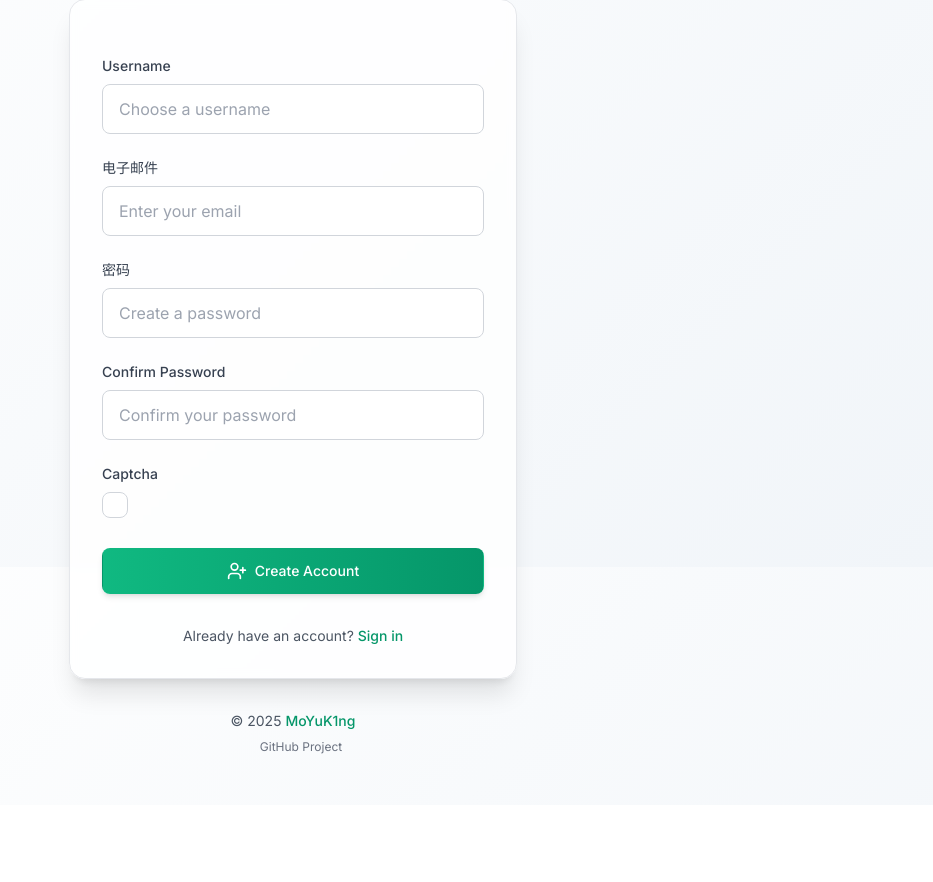
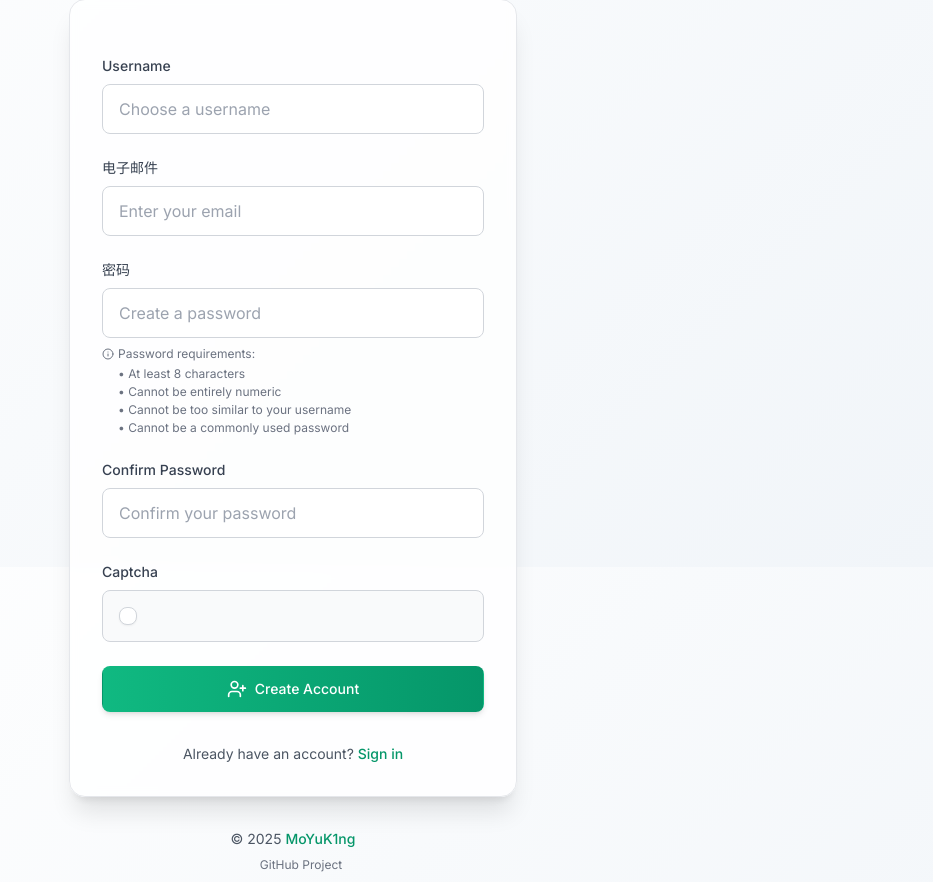
Before and after one commit to MoYuK1ng/MC_rcon_manage, a Django app: page /register/ in a window 1280 px wide. Shown: the part 233-1115 px from the top of the page, without its empty margins (347-1280 px from the left). Before the commit the page ends 987 px from the top, so only its background shows below. Run offline with Django 5.2, Linux system fonts and the light colour scheme; parts of the project's set-up code (start-up, migrations or seed data) failed here and were passed over; some libraries are stand-ins or nearby versions.

Commit message:
feat: add password requirements hint and improve captcha styling
- Add password complexity requirements display below password field
- Show requirements: 8+ characters, not all numeric, not similar to username, not common
- Wrap captcha in bordered container with gray background
- Add info icon to password requirements
- Apply to both English and Chinese registration pages
- Improve visual hierarchy and user guidance

```diff
--- a/servers/templates/registration/register.html
+++ b/servers/templates/registration/register.html
@@ -56,6 +56,18 @@
             <input type="password" name="{{ form.password1.name }}" id="{{ form.password1.id_for_label }}"
                    class="block w-full px-4 py-3 bg-white border border-gray-300 rounded-lg text-gray-900 placeholder-gray-400 focus:ring-2 focus:ring-emerald-500 focus:border-emerald-500 transition-all"
                    placeholder="{% trans 'Create a password' %}" required>
+            <div class="mt-2 text-xs text-gray-500 space-y-1">
+                <p class="flex items-center gap-1">
+                    <i data-lucide="info" class="w-3 h-3"></i>
+                    {% trans "Password requirements:" %}
+                </p>
+                <ul class="ml-4 space-y-0.5">
+                    <li>• {% trans "At least 8 characters" %}</li>
+                    <li>• {% trans "Cannot be entirely numeric" %}</li>
+                    <li>• {% trans "Cannot be too similar to your username" %}</li>
+                    <li>• {% trans "Cannot be a commonly used password" %}</li>
+                </ul>
+            </div>
         </div>
 
         <div>
@@ -67,12 +79,14 @@
 
         <div>
             <label class="block text-sm font-medium text-gray-700 mb-2">{{ form.captcha.label }}</label>
-            <div class="space-y-3">
-                <div class="bg-white border border-gray-300 rounded-lg p-3 inline-block">
-                    {{ form.captcha }}
+            <div class="bg-gray-50 border border-gray-300 rounded-lg p-4">
+                <div class="flex items-center gap-3">
+                    <div class="bg-white border border-gray-300 rounded-lg p-2 shadow-sm">
+                        {{ form.captcha }}
+                    </div>
                 </div>
                 {% if form.captcha.help_text %}
-                <p class="text-xs text-gray-600">{{ form.captcha.help_text }}</p>
+                <p class="text-xs text-gray-600 mt-2">{{ form.captcha.help_text }}</p>
                 {% endif %}
             </div>
         </div>
```
Also changed, not shown: servers/templates/registration/register_zh.html (+19 -5 lines).
